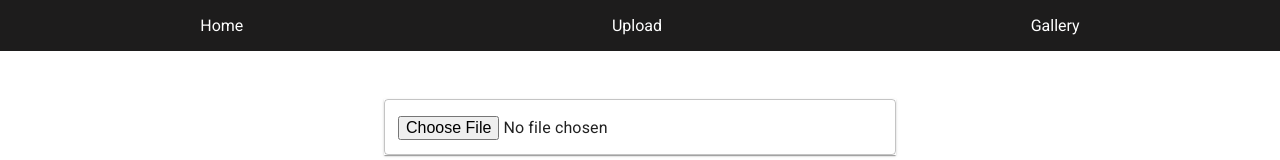
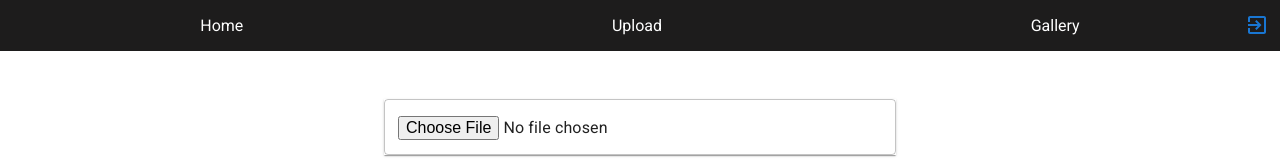
Before and after one commit to milenski1989/plus359-react-express-app, a React (Create React App) app in the folder client/: page /upload in a window 1280 px wide. Shown: the top 160 px of the page. Built offline with nearby package versions, Linux system fonts and the light colour scheme; sample sign-in values are in the browser's storage.

Commit message:
Extract logout btn and add it to the secondary navbar too

```diff
--- a/client/src/components/Home.js
+++ b/client/src/components/Home.js
@@ -4,16 +4,11 @@ import './App.css'
 import IconsNavBar from './IconsNavBar'
 import { useHistory } from "react-router"
 import { Link } from 'react-router-dom'
-import { Button } from '@mui/material'
 import Upload from './Upload'
 import Artworks from './Artworks'
+import Logout from './Logout'
 
-const buttonStyle = {
-    position: "absolute",
-    top: "2rem",
-    right: "2rem",
-    color:"white"
-}
+
 
 const icons = {
     logo: require('./assets/logo359 gallery-white1.png')
@@ -24,12 +19,6 @@ const Home = () => {
     const history = useHistory()
 
     const [activeTab, setActiveTab] = useState()
-
-    const handleLogout = () => {
-        window.localStorage.clear()
-        window.sessionStorage.clear()
-        history.push("/login")
-    }
 
     useEffect(() => {
         if (history) {
@@ -45,12 +34,7 @@ const Home = () => {
     return <div className="parent">
         <div className="bar">
             <Link to='/'><img className="logo" alt="logo" src={icons.logo} /></Link>
-            <Button
-                style={buttonStyle}
-                className="actionButton logoutButton"
-                children="Log out"
-                onClick={handleLogout}
-            />
+            <Logout/>
         </div>
         <IconsNavBar/>
         {activeTab}
--- /dev/null
+++ b/client/src/components/Logout.js
@@ -0,0 +1,32 @@
+import { Button } from '@mui/material'
+import React from 'react'
+
+const buttonStyle = {
+    position: "absolute",
+    top: "2rem",
+    right: "2rem",
+    color:"white"
+}
+
+function Logout() {
+
+    const handleLogout = () => {
+        window.localStorage.clear()
+        window.sessionStorage.clear()
+        history.push("/login")
+    }
+
+    return (
+        <>
+            <Button
+                style={buttonStyle}
+                className="actionButton logoutButton"
+                children="Log out"
+                onClick={handleLogout}
+            />
+        </>
+
+    )
+}
+
+export default Logout
--- a/client/src/components/SecondaryNavbar.js
+++ b/client/src/components/SecondaryNavbar.js
@@ -1,9 +1,9 @@
-/* eslint-disable no-undef */
-
 import { Link } from "react-router-dom"
 import './NavBar.css'
 import './App.css'
 import styled from "styled-components";
+import ExitToAppIcon from '@mui/icons-material/ExitToApp';
+import { IconButton, Tooltip } from "@mui/material";
 
 const NavUnlisted = styled.ul`
   display: flex;
@@ -22,11 +22,23 @@ const linkStyle = {
 const SecondaryNavbar = () => {
 
     return  <>
+
         <NavUnlisted>
             <Link to='/' style={linkStyle}>Home</Link>
             <Link to='/upload' style={linkStyle}>Upload</Link>
             <Link to='/artworks' style={linkStyle}>Gallery</Link>
         </NavUnlisted>
+
+        <Tooltip title="Log out"  placement="bottom">
+            <IconButton
+                variant="outlined"
+                onClick={() => console.log('clicked') }
+                sx={{ position: 'absolute', top: '5px', right: '3px'}}
+            >
+                <ExitToAppIcon fontSize="medium" color="primary"/>
+            </IconButton>
+        </Tooltip>
+
     </>
 }
 
```
